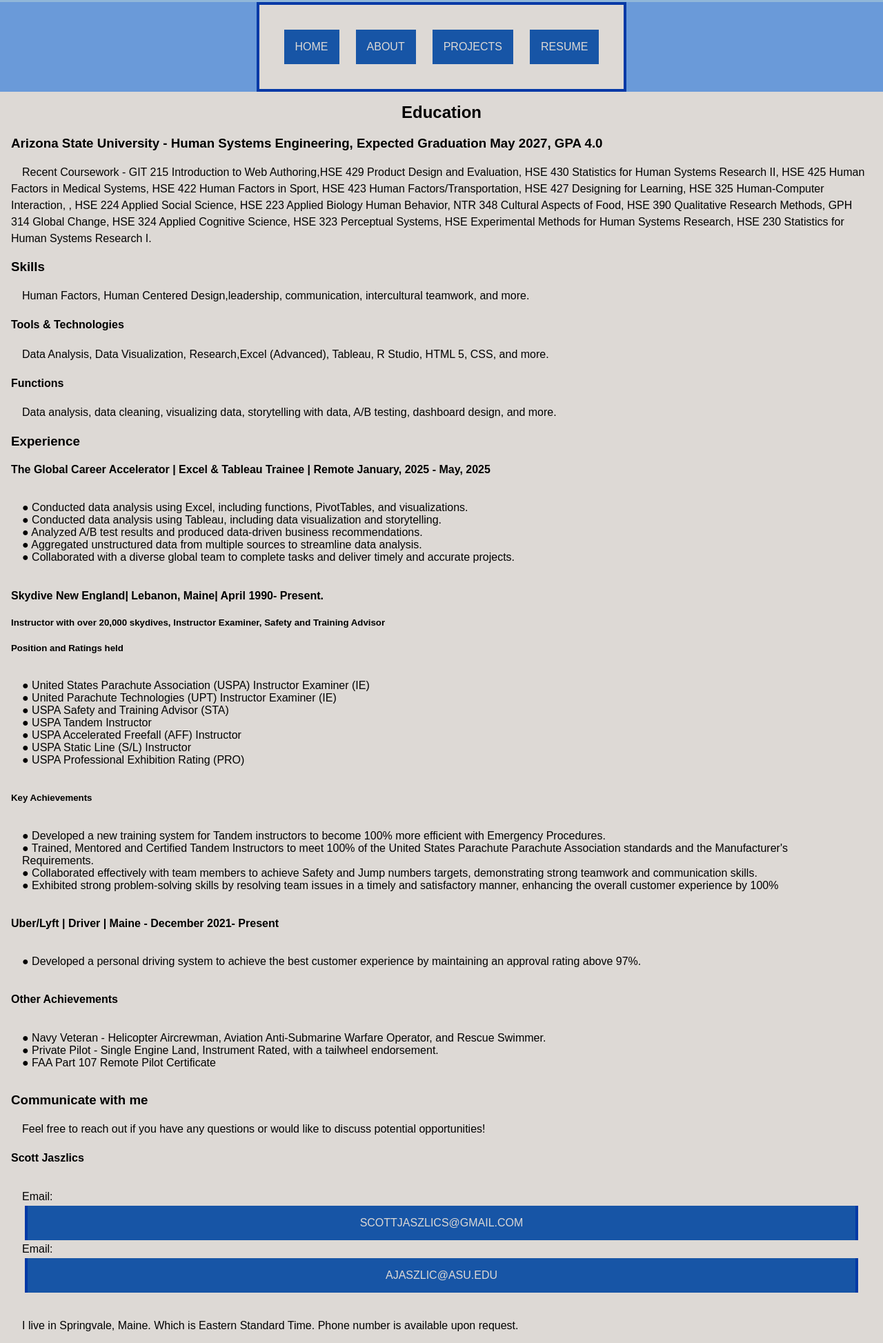
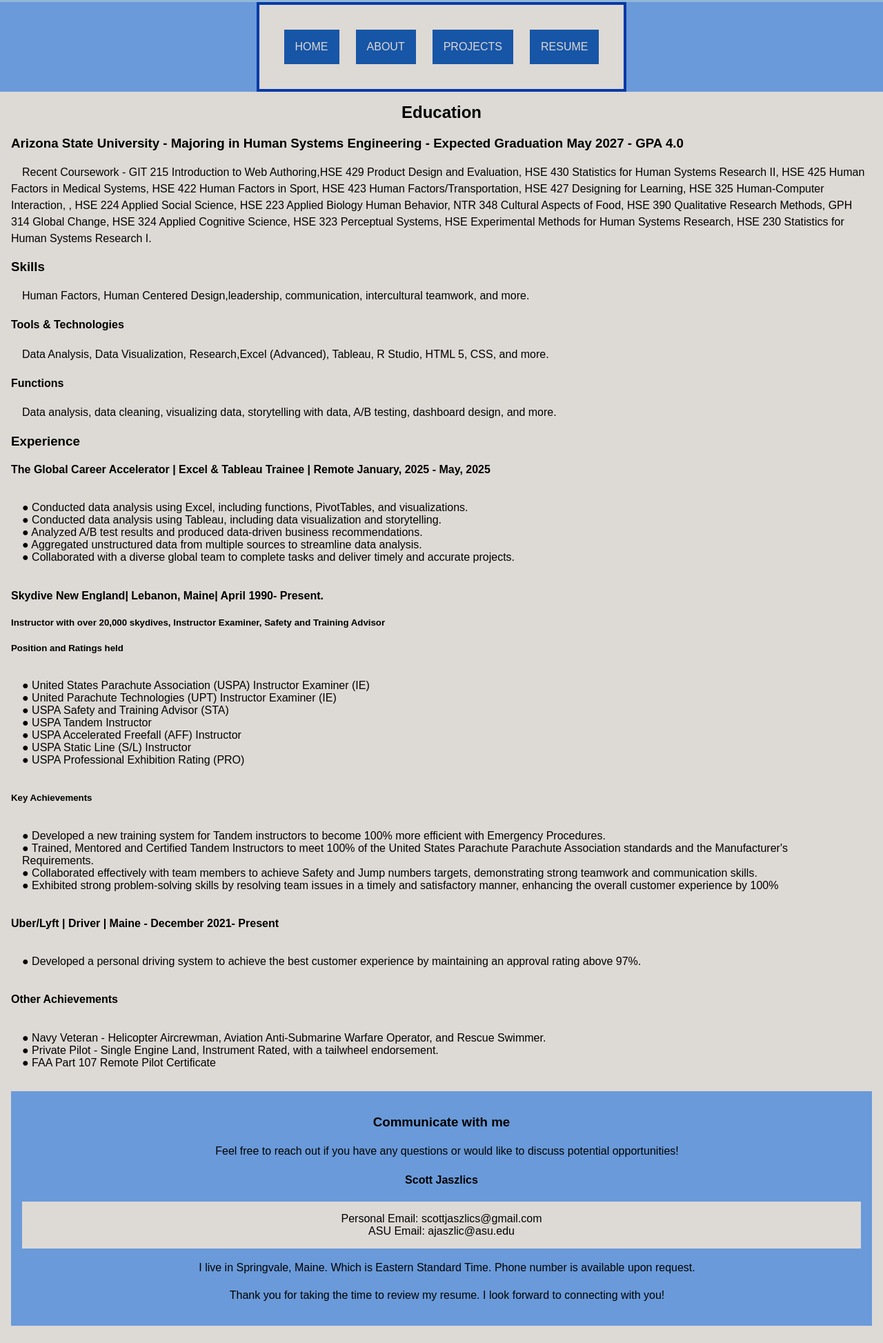
Before and after one commit to ajaszlic/ScottJaszlics, a plain HTML site: page resume.html in a window 1280 px wide. Shown: the part 82-2029 px from the top of the page at 69% size. Drawn offline with Linux system fonts and the light colour scheme.

Commit message:
HTML and CSS updates
Resume ad Contact Me

```diff
--- a/resume.html
+++ b/resume.html
@@ -24,7 +24,7 @@
             <p>
 
             <h3>Arizona
-                State University - Human Systems Engineering, Expected Graduation May 2027, GPA 4.0
+                State University - Majoring in Human Systems Engineering - Expected Graduation May 2027 - GPA 4.0
             </h3>
             <p>Recent Coursework - GIT 215 Introduction to Web Authoring,HSE 429 Product Design and Evaluation, HSE 430 Statistics for Human Systems Research II, HSE 425 Human Factors in Medical Systems, HSE 422 Human Factors in Sport, HSE 423 Human Factors/Transportation, HSE 427 Designing for Learning, HSE 325 Human-Computer Interaction, , HSE 224 Applied Social Science, HSE 223 Applied Biology Human Behavior, NTR 348 Cultural Aspects of Food, HSE 390 Qualitative Research Methods, GPH 314 Global Change, HSE 324 Applied Cognitive Science, HSE 323 Perceptual Systems, HSE Experimental Methods for Human Systems Research, HSE 230 Statistics for Human Systems Research I.
             </p>
@@ -103,13 +103,13 @@ Data analysis, data cleaning, visualizing data, storytelling with data, A/B test
                 </li>
             </ul>
         </section>
-        <section>
+        <section id="contact">
             <h3>Communicate with me</h3>
             <p>Feel free to reach out if you have any questions or would like to discuss potential opportunities!</p>
             <h4>Scott Jaszlics</h4>
             <ul>
-                <li>Email: <a href="mailto:scottjaszlics@gmail.com">scottjaszlics@gmail.com</a></li>
-                <li>Email: <a href="mailto:ajaszlic@asu.edu">ajaszlic@asu.edu</a></li>
+                <li>Personal Email: scottjaszlics@gmail.com</li>
+                <li>ASU Email: ajaszlic@asu.edu</li>
             </ul>
             <p>I live in Springvale, Maine. Which is Eastern Standard Time. Phone number is available upon request.</p>
             <p>Thank you for taking the time to review my resume. I look forward to connecting with you!</p>
--- a/styles.css
+++ b/styles.css
@@ -98,7 +98,7 @@ img {
     display: block;
 }
 
-#About, #Resume, #Projects, #Contact {
+#About, #Resume, #Projects {
     color: #DDD9D5;
     background-color: #91B7D9;
     padding: 1rem;
@@ -109,6 +109,12 @@ img {
 h2 {
     text-align: center;
     margin-top: 0;
+}
+#contact {
+    background-color: #6A9AD9;
+    text-align: center;
+    padding: 1rem;
+    margin-top: 1rem;
 }
 p {
     line-height: 1.5;
@@ -145,6 +151,8 @@ footer {
     margin-top: 1rem;
 }
 
+
+
 /* ===== Media Query (Medium) ===== */
     @media screen and (min-width: 650px) {
     nav ul {
```
Also changed, not shown: about.html (+1 -1 lines), index.html (+2 -2 lines), projects.html (+2 -2 lines).
